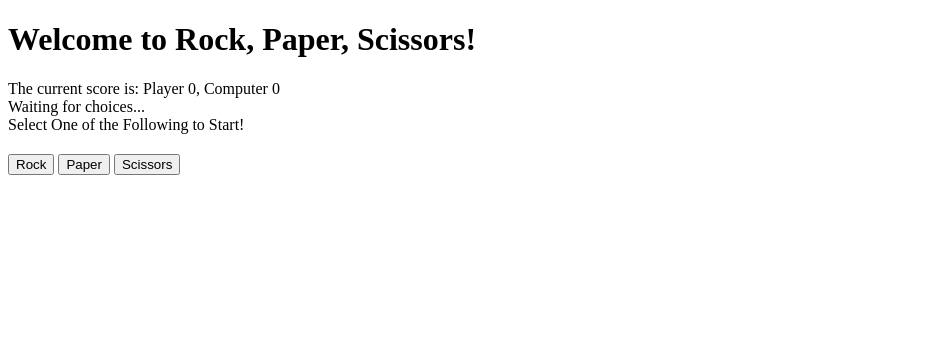
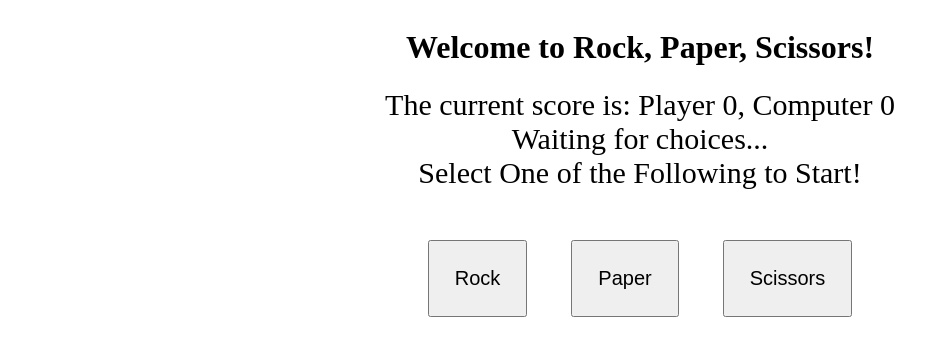
Before and after one commit to pixzcodes/rockpaperscissors, a plain HTML site: page index.html in a window 1280 px wide. Shown: the whole page, without its empty margins (0-949 px from the left). Drawn offline with Linux system fonts and the light colour scheme.

Commit message:
Add styles to make it look nice

```diff
--- a/index.html
+++ b/index.html
@@ -9,15 +9,19 @@
     <title>Rock, Paper, Scissors</title>
 </head>
 <body>
-    <h1>Welcome to Rock, Paper, Scissors!</h1>
+
     <div id="container">
-        <div id="scoreMessage">The current score is: Player 0, Computer 0</div>
-        <div id="computerChoiceMessage">Waiting for choices...</div>
-        <div id="roundMessage">Select One of the Following to Start!</div>
-        <h2 id="winnerText"></h2>
-        <button id="rock">Rock</button>
-        <button id="paper">Paper</button>
-        <button id="scissors">Scissors</button>
+        <h1>Welcome to Rock, Paper, Scissors!</h1>
+        <div class="message" id="scoreMessage">The current score is: Player 0, Computer 0</div>
+        <div class="message" id="computerChoiceMessage">Waiting for choices...</div>
+        <div class="message" id="roundMessage">Select One of the Following to Start!</div>
+        <h2 class="message" id="winnerText"></h2>
+        <div class="buttonsContainer">
+            <button class="buttons" id="rock">Rock</button>
+            <button class="buttons" id="paper">Paper</button>
+            <button class="buttons" id="scissors">Scissors</button>
+        </div>
+
     </div>
 
 </body>
--- a/styles.css
+++ b/styles.css
@@ -0,0 +1,16 @@
+#container {
+    display: flex;
+    flex-direction: column;
+    justify-content: center;
+    align-items: center;
+}
+
+.buttons{
+    font-size: 20px;
+    margin: 0 20px;
+    padding: 25px
+}
+
+.message{
+    font-size: 30px;
+}
```
